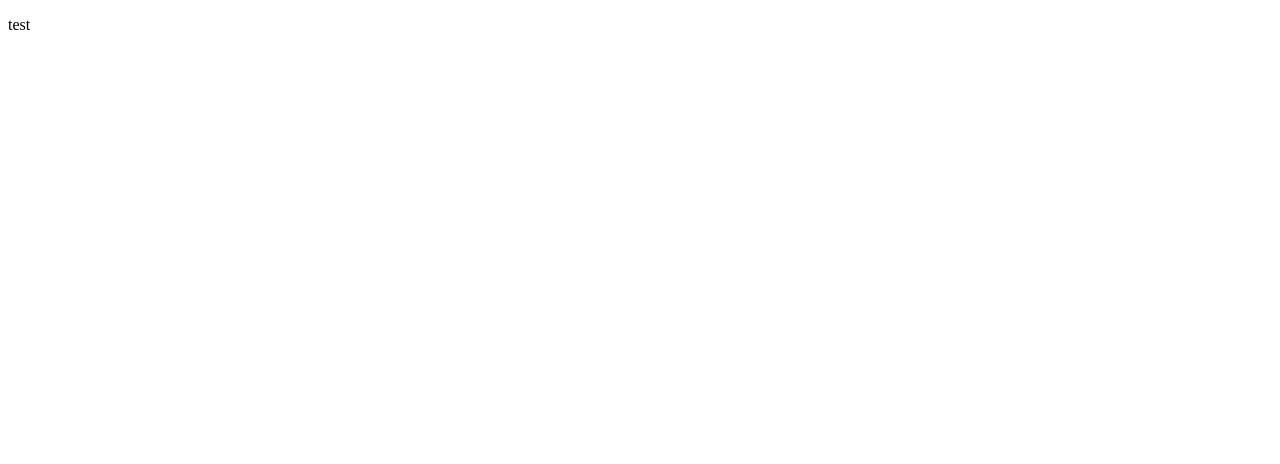
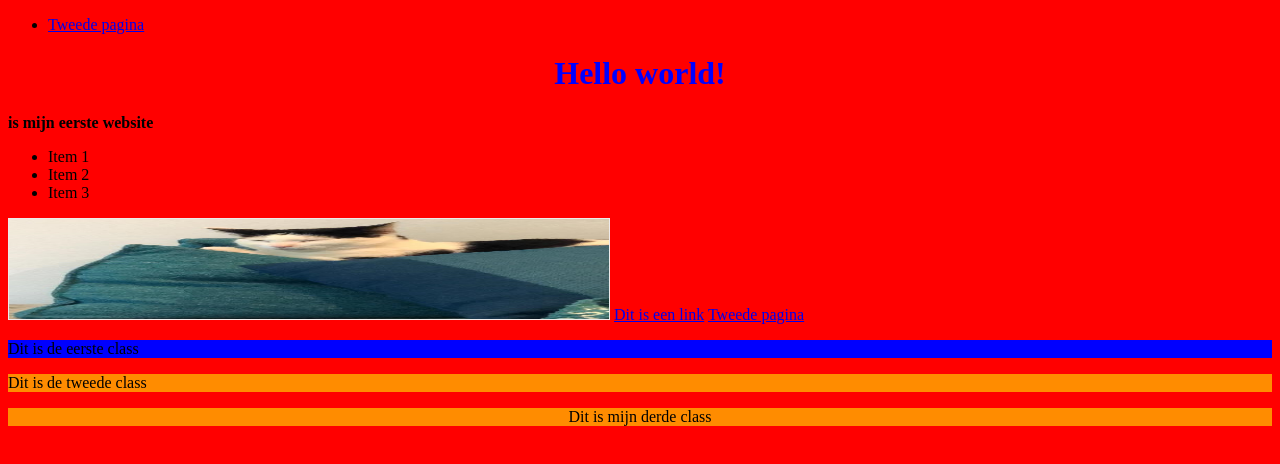
Before and after one commit to GijsdenBiggelaar/Stage, a plain HTML site: page index.html in a window 1280 px wide. Drawn offline with Linux system fonts and the light colour scheme.

Commit message:
tweede commit

```diff
--- a/index.html
+++ b/index.html
@@ -1,4 +1,49 @@
 <!DOCTYPE html>
 <html>
-    <p>test</p>
+    <style>
+h1 {
+  color: blue;
+ text-align: center;
+}
+img {
+  width: 600px;
+  height: 100px;
+  border: 1px solid rgb(238, 234, 234);
+}
+div {
+    background-color: blue;
+
+}
+.achtergrond {
+    background-color: darkorange;
+}
+.divtext {
+    text-align: center;
+}
+
+
+    </style>
+<body>
+    <body bgcolor="#FFF0000">
+    <nav>
+        <ul>
+            <li><a href="tweede.html">Tweede pagina</a></li>
+        </ul>
+    </nav>
+
+    <h1>Hello world!</h1>
+    <p><b>is mijn eerste website</b></p>
+    <ul>
+        <li>Item 1</li>
+        <li>Item 2</li>
+         <li>Item 3</li>
+    </ul>
+    <img src="image.jpg">
+    <a href="https://www.google.com/webhp?hl=nl&sa=X&ved=0ahUKEwjr-MTLlJL9AhUX_rsIHZJSCmoQPAgI">Dit is een link</a>
+    <a href="tweede.html">Tweede pagina</a>
+    <div><p>Dit is de eerste class</p></div>
+    <div class="achtergrond"><p>Dit is de tweede class</p></div>
+    <div class="divtext achtergrond"><p>Dit is mijn derde class</p></div>
+
+</body>
 </html>
```
Also changed, not shown: tweede.html (+6 -0 lines).
